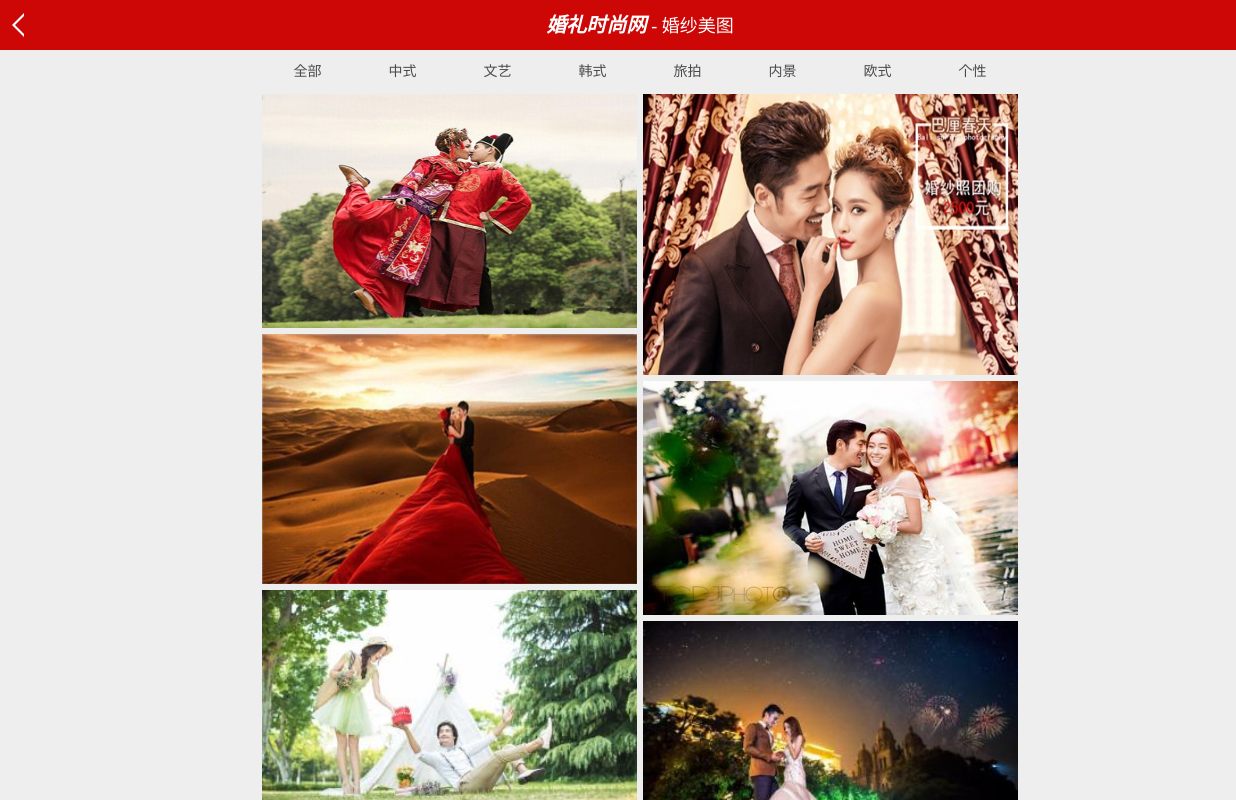
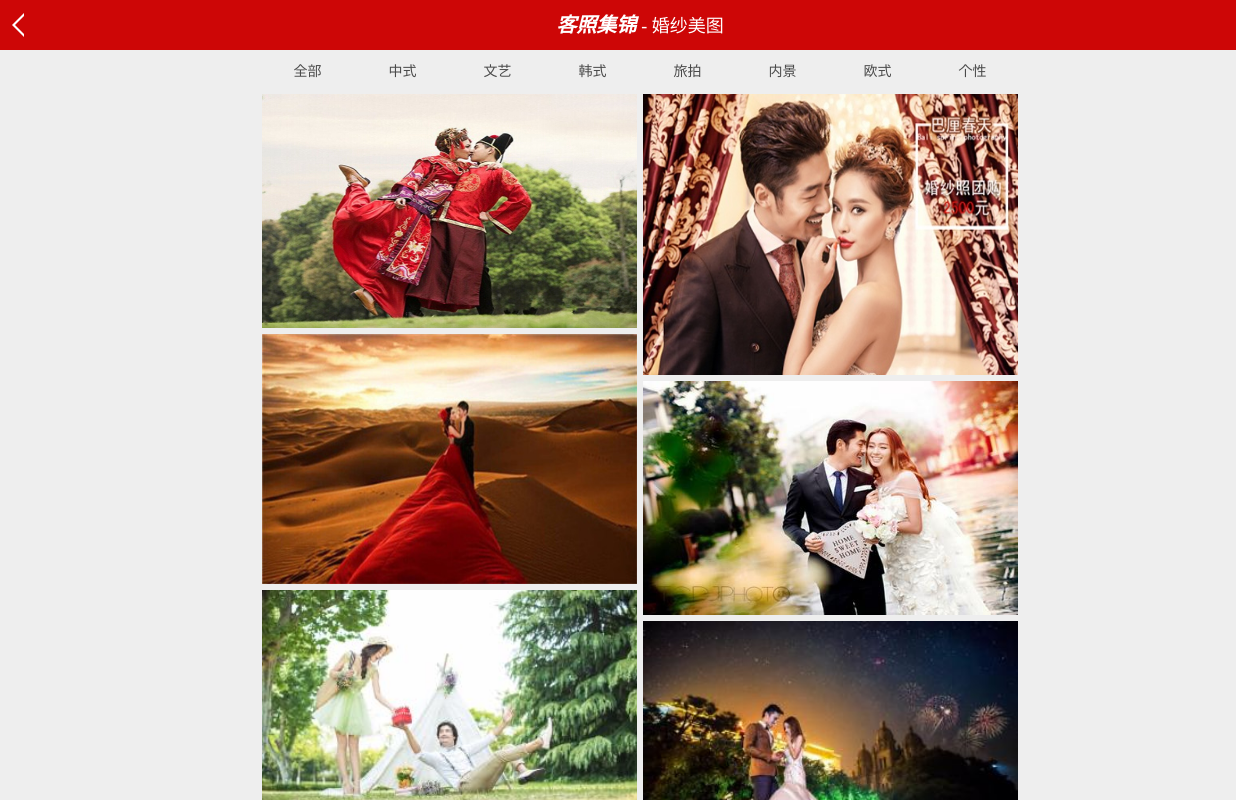
Before and after one commit to Jinlh/backbone, a plain HTML site: page index.html in a window 1280 px wide. Shown: the top 800 px of the page, 0-1236 px from the left. Drawn offline with Linux system fonts and the light colour scheme.

Commit message:
Update index.html

```diff
--- a/index.html
+++ b/index.html
@@ -16,7 +16,7 @@
 					<i class="ico_serch_hea"></i>
 				</a>
 			</div>
-			<h1><span class="title">婚礼时尚网 </span><span class="subtitle">- 婚纱美图</span></h1>
+			<h1><span class="title">客照集锦 </span><span class="subtitle">- 婚纱美图</span></h1>
 			<div class="arrow-container">
 				<span class="arrow"><span class="arrow green"></span></span>
 			</div>
```
